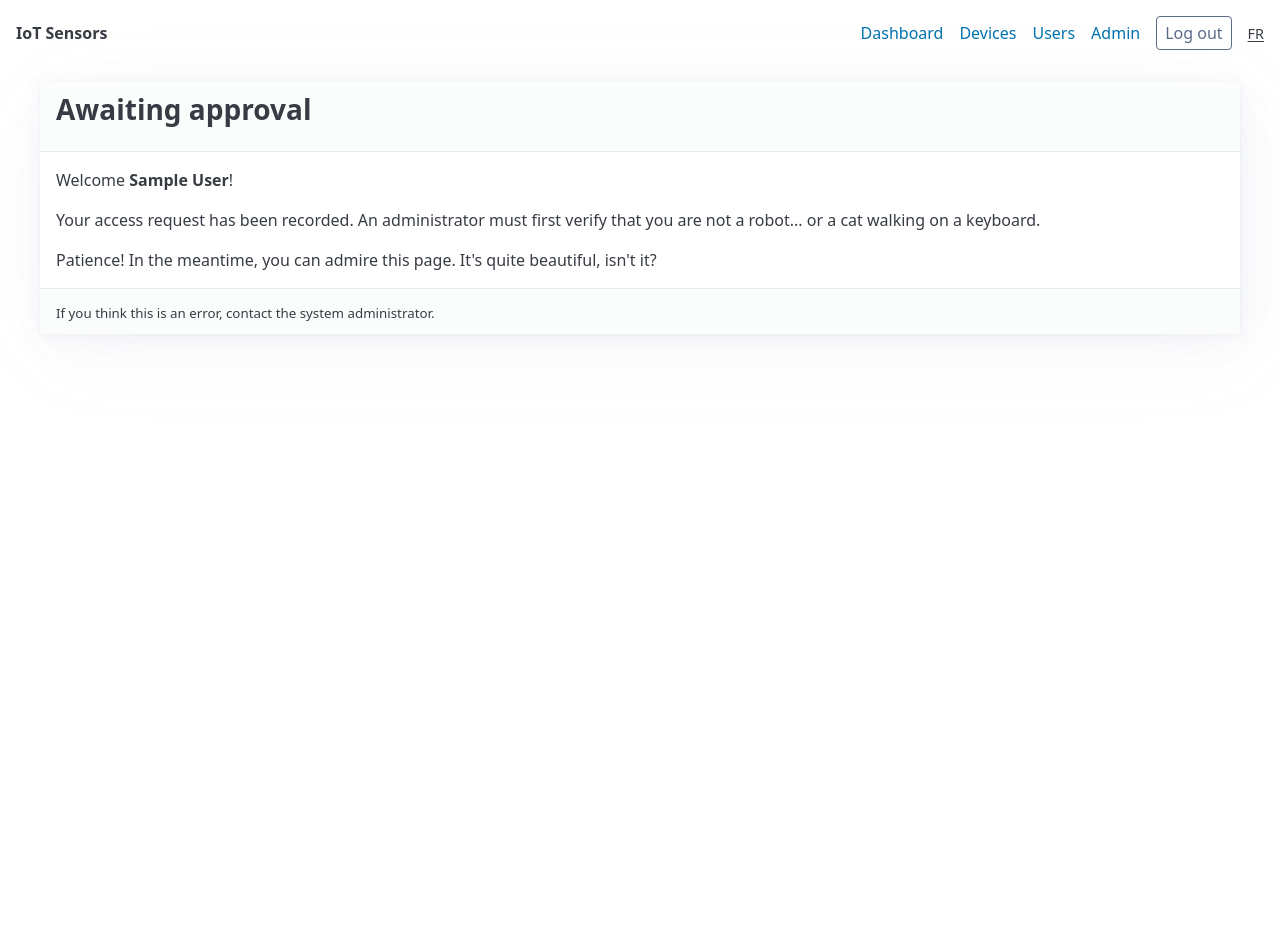
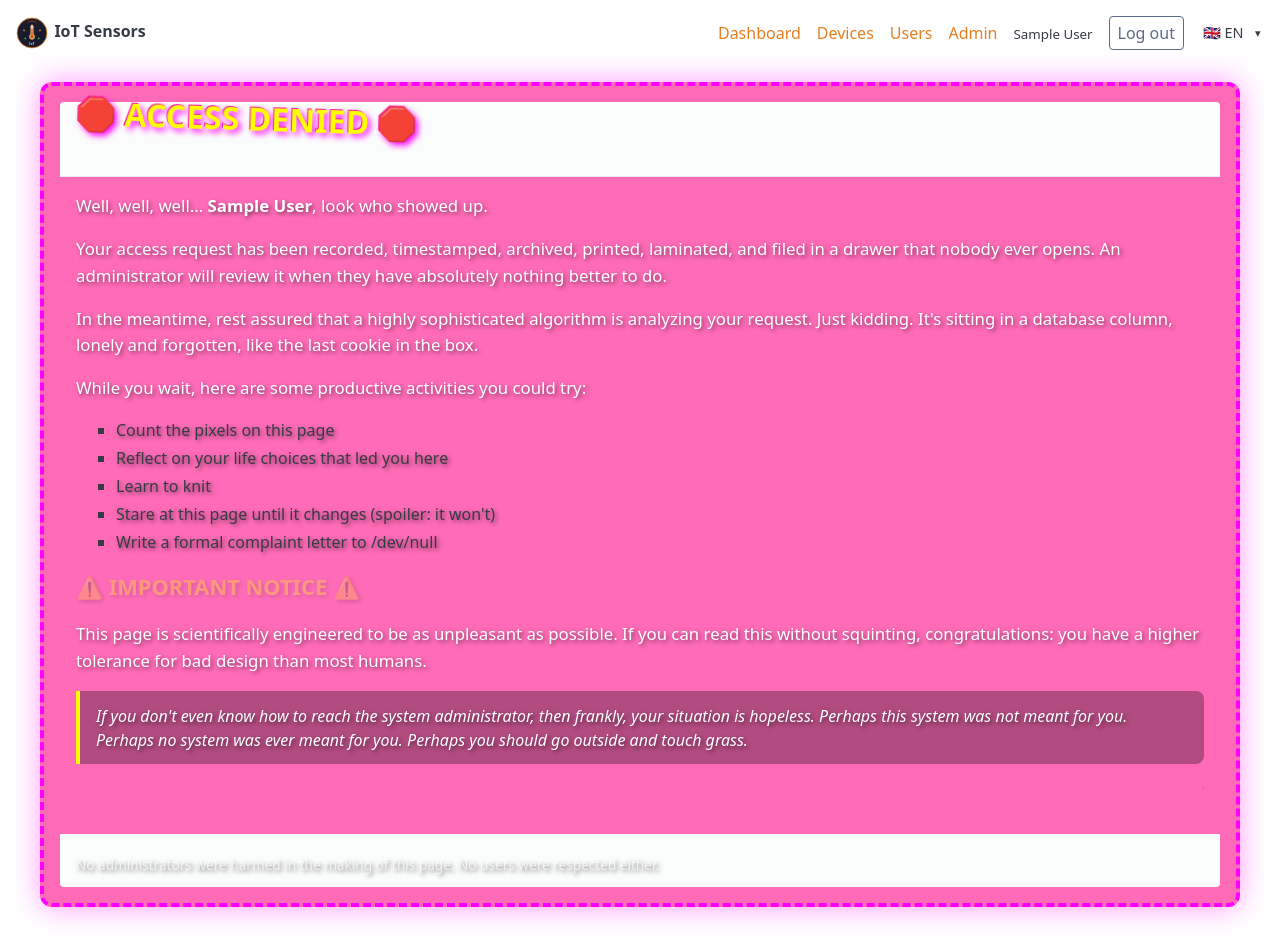
Before and after one commit to Silmaen/sensor_server, a Django app: page /accounts/pending/ in a window 1280 px wide. Before the commit the page ends 338 px from the top, so only its background shows below. Run offline with Django 5.2, Linux system fonts and the light colour scheme; the visitor is signed in with stand-in values (Sample User, id 1); data comes from the database, SQL or seed files in the repository; parts of the project's set-up code (start-up, migrations or seed data) failed here and were passed over; some libraries are stand-ins or nearby versions.

Commit message:
better looking

```diff
--- a/web/accounts/templates/accounts/pending.html
+++ b/web/accounts/templates/accounts/pending.html
@@ -2,22 +2,131 @@
 {% load i18n %}
 {% block title %}{% trans "Awaiting approval" %}{% endblock %}
 
+{% block extra_head %}
+<style>
+    @keyframes rainbow-bg {
+        0%   { background-color: #ff69b4; }
+        15%  { background-color: #ff1493; }
+        30%  { background-color: #ff00ff; }
+        45%  { background-color: #ff69b4; }
+        60%  { background-color: #ff85c2; }
+        75%  { background-color: #ff1493; }
+        100% { background-color: #ff69b4; }
+    }
+    @keyframes blink-text {
+        0%, 100% { opacity: 1; }
+        50% { opacity: 0.3; }
+    }
+    @keyframes wobble {
+        0%, 100% { transform: rotate(0deg); }
+        25% { transform: rotate(2deg); }
+        75% { transform: rotate(-2deg); }
+    }
+    @keyframes blur-pulse {
+        0%, 100% { filter: blur(0px); }
+        50% { filter: blur(1.5px); }
+    }
+    .troll-zone {
+        animation: rainbow-bg 4s ease-in-out infinite;
+        border: 4px dashed #ff00ff !important;
+        border-radius: 12px;
+        padding: 2rem !important;
+        color: #fff !important;
+        text-shadow: 2px 2px 4px rgba(0,0,0,0.5);
+        box-shadow: 0 0 30px rgba(255, 0, 255, 0.4), inset 0 0 30px rgba(255, 105, 180, 0.2);
+    }
+    .troll-zone h2 {
+        color: #ffff00 !important;
+        text-shadow: 3px 3px 6px #ff00ff, -1px -1px 0 #ff1493;
+        animation: wobble 0.5s ease-in-out infinite;
+        font-size: 2em;
+    }
+    .troll-zone .blink {
+        animation: blink-text 1s step-end infinite;
+        color: #ffff00;
+        font-weight: 900;
+        font-size: 1.3em;
+    }
+    .troll-zone .blur-text {
+        animation: blur-pulse 3s ease-in-out infinite;
+    }
+    .troll-zone p {
+        color: #fff !important;
+        font-size: 1.05em;
+        line-height: 1.6;
+    }
+    .troll-zone .despair {
+        background: rgba(0,0,0,0.3);
+        border-left: 4px solid #ffff00;
+        padding: 0.8em 1em;
+        margin: 1em 0;
+        border-radius: 0 8px 8px 0;
+        font-style: italic;
+    }
+    .troll-zone footer {
+        border-top: 2px dotted rgba(255,255,255,0.3);
+        padding-top: 1em;
+        margin-top: 1.5em;
+    }
+    .troll-zone footer small {
+        color: rgba(255,255,255,0.7) !important;
+        font-size: 0.85em;
+    }
+    .troll-zone marquee {
+        color: #ffff00;
+        font-weight: bold;
+    }
+</style>
+{% endblock %}
+
 {% block content %}
-<article>
+<article class="troll-zone">
     <header>
-        <h2>{% trans "Awaiting approval" %}</h2>
+        <h2>&#128721; {% trans "ACCESS DENIED" %} &#128721;</h2>
     </header>
+
     <p>
-        {% blocktrans with name=user.get_full_name|default:user.username %}Welcome <strong>{{ name }}</strong>!{% endblocktrans %}
+        {% blocktrans with name=user.get_full_name|default:user.username %}Well, well, well... <strong>{{ name }}</strong>, look who showed up.{% endblocktrans %}
+    </p>
+
+    <p>
+        {% trans "Your access request has been recorded, timestamped, archived, printed, laminated, and filed in a drawer that nobody ever opens. An administrator will review it when they have absolutely nothing better to do." %}
+    </p>
+
+    <p class="blur-text">
+        {% trans "In the meantime, rest assured that a highly sophisticated algorithm is analyzing your request. Just kidding. It's sitting in a database column, lonely and forgotten, like the last cookie in the box." %}
+    </p>
+
+    <p>
+        {% trans "While you wait, here are some productive activities you could try:" %}
+    </p>
+    <ul>
+        <li>{% trans "Count the pixels on this page" %}</li>
+        <li>{% trans "Reflect on your life choices that led you here" %}</li>
+        <li>{% trans "Learn to knit" %}</li>
+        <li>{% trans "Stare at this page until it changes (spoiler: it won't)" %}</li>
+        <li>{% trans "Write a formal complaint letter to /dev/null" %}</li>
+    </ul>
+
+    <p>
+        <span class="blink">&#9888; {% trans "IMPORTANT NOTICE" %} &#9888;</span>
     </p>
     <p>
-        {% trans "Your access request has been recorded. An administrator must first verify that you are not a robot... or a cat walking on a keyboard." %}
+        {% trans "This page is scientifically engineered to be as unpleasant as possible. If you can read this without squinting, congratulations: you have a higher tolerance for bad design than most humans." %}
     </p>
-    <p>
-        {% trans "Patience! In the meantime, you can admire this page. It's quite beautiful, isn't it?" %}
-    </p>
+
+    <div class="despair">
+        {% trans "If you don't even know how to reach the system administrator, then frankly, your situation is hopeless. Perhaps this system was not meant for you. Perhaps no system was ever meant for you. Perhaps you should go outside and touch grass." %}
+    </div>
+
+    <marquee scrollamount="3">
+        &#127801; {% trans "Please wait... Estimated approval time: between now and the heat death of the universe." %} &#127801;
+    </marquee>
+
     <footer>
-        <small>{% trans "If you think this is an error, contact the system administrator." %}</small>
+        <small>
+            {% trans "No administrators were harmed in the making of this page. No users were respected either." %}
+        </small>
     </footer>
 </article>
 {% endblock %}
--- a/web/sensor_server/settings.py
+++ b/web/sensor_server/settings.py
@@ -150,10 +150,10 @@
 DEFAULT_AUTO_FIELD = "django.db.models.BigAutoField"
 
 # Security — TLS is handled by the external reverse proxy, so no
-# SECURE_SSL_REDIRECT / HSTS / Secure cookies here. The proxy sets
-# X-Forwarded-Proto which Django trusts via SECURE_PROXY_SSL_HEADER.
+# SECURE_SSL_REDIRECT / HSTS here. The proxy sets X-Forwarded-Proto
+# which Django trusts via SECURE_PROXY_SSL_HEADER.
+SECURE_PROXY_SSL_HEADER = ("HTTP_X_FORWARDED_PROTO", "https")
 if not DEBUG:
-    SECURE_PROXY_SSL_HEADER = ("HTTP_X_FORWARDED_PROTO", "https")
     SESSION_COOKIE_SECURE = True
     CSRF_COOKIE_SECURE = True
 
--- a/web/templates/base.html
+++ b/web/templates/base.html
@@ -1,35 +1,59 @@
-{% load i18n %}
+{% load i18n static %}
 <!DOCTYPE html>
 <html lang="{{ LANGUAGE_CODE }}">
 <head>
     <meta charset="UTF-8">
     <meta name="viewport" content="width=device-width, initial-scale=1.0">
     <title>{% block title %}{% trans "IoT Sensors" %}{% endblock %}</title>
+    <link rel="icon" type="image/svg+xml" href="{% static 'logo.svg' %}">
     <link rel="stylesheet" href="https://cdn.jsdelivr.net/npm/@picocss/pico@2/css/pico.min.css">
     <script src="https://unpkg.com/htmx.org@2.0.4"></script>
     <script src="https://unpkg.com/htmx-ext-ws@2.0.2/ws.js"></script>
     <style>
-        :root { --pico-font-size: 16px; }
+        :root, [data-theme="light"] {
+            --pico-font-size: 16px;
+            --pico-primary: #e67e22;
+            --pico-primary-hover: #d35400;
+            --pico-primary-focus: rgba(230, 126, 34, 0.25);
+            --pico-primary-inverse: #fff;
+            --pico-primary-background: #e67e22;
+            --pico-primary-hover-background: #d35400;
+            --pico-primary-border: #e67e22;
+            --pico-primary-hover-border: #d35400;
+            --pico-primary-underline: rgba(230, 126, 34, 0.5);
+        }
+        [data-theme="dark"], :root:not([data-theme="light"]) {
+            --pico-primary: #e67e22;
+            --pico-primary-hover: #f39c12;
+            --pico-primary-focus: rgba(230, 126, 34, 0.25);
+            --pico-primary-inverse: #fff;
+            --pico-primary-background: #e67e22;
+            --pico-primary-hover-background: #f39c12;
+            --pico-primary-border: #e67e22;
+            --pico-primary-hover-border: #f39c12;
+            --pico-primary-underline: rgba(230, 126, 34, 0.5);
+        }
         .badge { display: inline-block; padding: 0.15em 0.5em; border-radius: 4px; font-size: 0.8em; font-weight: 600; }
         .badge-online { background: #2ecc40; color: #fff; }
         .badge-offline { background: #aaa; color: #fff; }
-        .badge-pending { background: #ff851b; color: #fff; }
-        .badge-guest { background: #7fdbff; color: #111; }
-        .badge-resident { background: #0074d9; color: #fff; }
-        .badge-admin { background: #b10dc9; color: #fff; }
+        .badge-pending { background: #e67e22; color: #fff; }
+        .badge-guest { background: #f39c12; color: #111; }
+        .badge-resident { background: #e67e22; color: #fff; }
+        .badge-admin { background: #d35400; color: #fff; }
         .device-grid { display: grid; grid-template-columns: repeat(auto-fill, minmax(280px, 1fr)); gap: 1rem; }
         .device-card { border: 1px solid var(--pico-muted-border-color); border-radius: 8px; padding: 1rem; }
         .device-card h4 { margin-bottom: 0.3rem; }
         nav ul li.active > a { font-weight: bold; text-decoration: underline; }
-        .lang-switch { display: inline; margin: 0; }
-        .lang-switch button { background: none; border: none; padding: 0; margin: 0; cursor: pointer; font-size: 0.9em; text-decoration: underline; color: inherit; }
+        .lang-select { position: relative; display: inline-block; margin: 0; }
+        .lang-select select { appearance: none; background: none; border: none; color: inherit; cursor: pointer; font-size: 0.9em; padding: 0.2em 1.4em 0.2em 0.2em; }
+        .lang-select::after { content: "\25BE"; position: absolute; right: 0.3em; top: 50%; transform: translateY(-50%); pointer-events: none; font-size: 0.7em; }
     </style>
     {% block extra_head %}{% endblock %}
 </head>
 <body>
     <nav class="container-fluid">
         <ul>
-            <li><strong>{% trans "IoT Sensors" %}</strong></li>
+            <li><img src="{% static 'logo.svg' %}" alt="Logo" style="height:2rem;vertical-align:middle;margin-right:0.4rem"><strong>{% trans "IoT Sensors" %}</strong></li>
         </ul>
         <ul>
             {% if user.is_authenticated and is_approved %}
@@ -39,6 +63,7 @@
                     <li><a href="{% url 'accounts:user_list' %}">{% trans "Users" %}</a></li>
                     <li><a href="{% url 'admin:index' %}">Admin</a></li>
                 {% endif %}
+                <li><small>{{ user.get_full_name|default:user.username }}</small></li>
                 <li>
                     <form method="post" action="{% url 'accounts:logout' %}" style="margin:0">
                         {% csrf_token %}
@@ -46,6 +71,7 @@
                     </form>
                 </li>
             {% elif user.is_authenticated %}
+                <li><small>{{ user.get_full_name|default:user.username }}</small></li>
                 <li>
                     <form method="post" action="{% url 'accounts:logout' %}" style="margin:0">
                         {% csrf_token %}
@@ -56,17 +82,14 @@
                 <li><a href="{{ LOGIN_URL }}">{% trans "Log in" %}</a></li>
             {% endif %}
             <li>
-                <form method="post" action="{% url 'set_language' %}" class="lang-switch">
+                <form method="post" action="{% url 'set_language' %}" class="lang-select">
                     {% csrf_token %}
                     <input type="hidden" name="next" value="{{ request.path }}">
                     {% get_current_language as CURRENT_LANG %}
-                    {% if CURRENT_LANG == "fr" %}
-                        <input type="hidden" name="language" value="en">
-                        <button type="submit" title="Switch to English">EN</button>
-                    {% else %}
-                        <input type="hidden" name="language" value="fr">
-                        <button type="submit" title="Passer en français">FR</button>
-                    {% endif %}
+                    <select name="language" onchange="this.form.submit()">
+                        <option value="en" {% if CURRENT_LANG == "en" %}selected{% endif %}>&#127468;&#127463; EN</option>
+                        <option value="fr" {% if CURRENT_LANG == "fr" %}selected{% endif %}>&#127467;&#127479; FR</option>
+                    </select>
                 </form>
             </li>
         </ul>
```
Also changed, not shown: web/accounts/backends.py (+18 -2 lines), web/locale/fr/LC_MESSAGES/django.po, web/static/logo.svg (added).
